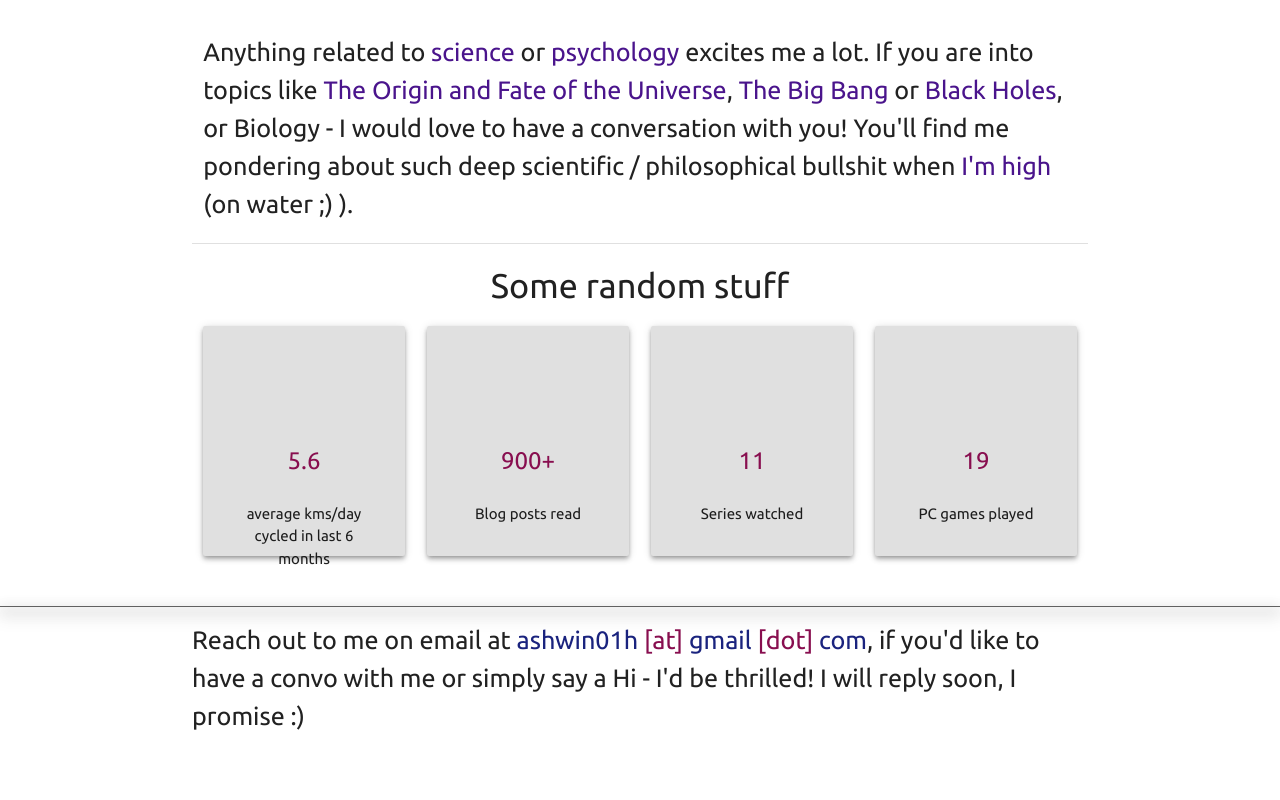
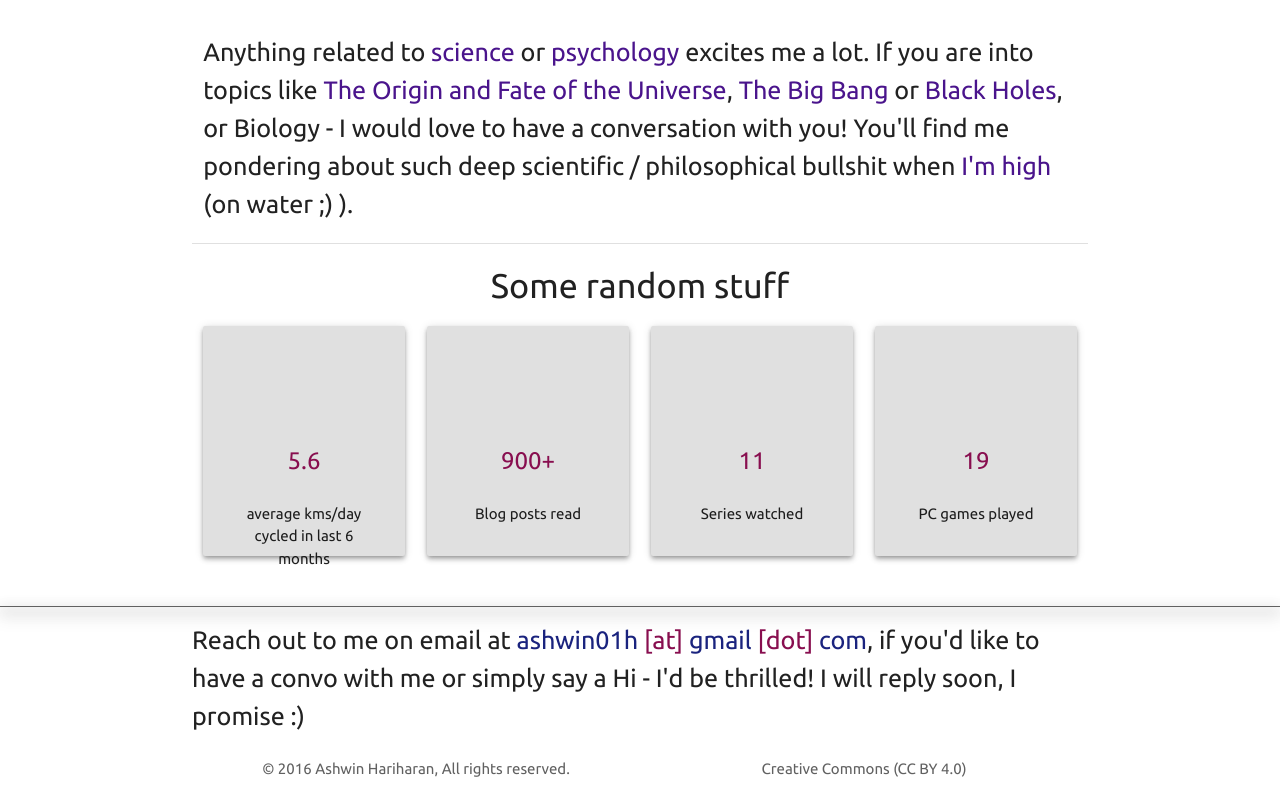
Before and after one commit to booleanhunter/portfolio, a plain HTML site: page index.html in a window 1280 px wide. Shown: the part 3394-4194 px from the top of the page. Before the commit the page ends 4159 px from the top, so only its background shows below. Drawn offline with nearby package versions, Linux system fonts and the light colour scheme.

Commit message:
Adding copyright

```diff
--- a/index.html
+++ b/index.html
@@ -601,7 +601,22 @@
 
             </div>
 
-            <div class="section"></div>
+        </div>
+        <br>
+        <div class="footer-copyright">
+            <div class="container" style="text-align: center">
+                <div class="row">
+                    <div class="col s12 m6 l6">
+                        <span class="grey-text text-darken-2">© 2016 Ashwin Hariharan, All rights reserved.</span>
+                    </div>
+                    <div class="col s12 m6 l6">
+                        <a class="grey-text text-darken-2" href="https://creativecommons.org/licenses/by/4.0/">
+                        Creative Commons (CC BY 4.0)
+                        <!-- <img class="responsive-img" alt="Creative Commons License" style="border-width:0" src="http://mirrors.creativecommons.org/presskit/icons/cc.large.png" /> -->
+                        </a>
+                    </div>
+                </div>
+            </div>
         </div>
     </footer>
 
```
